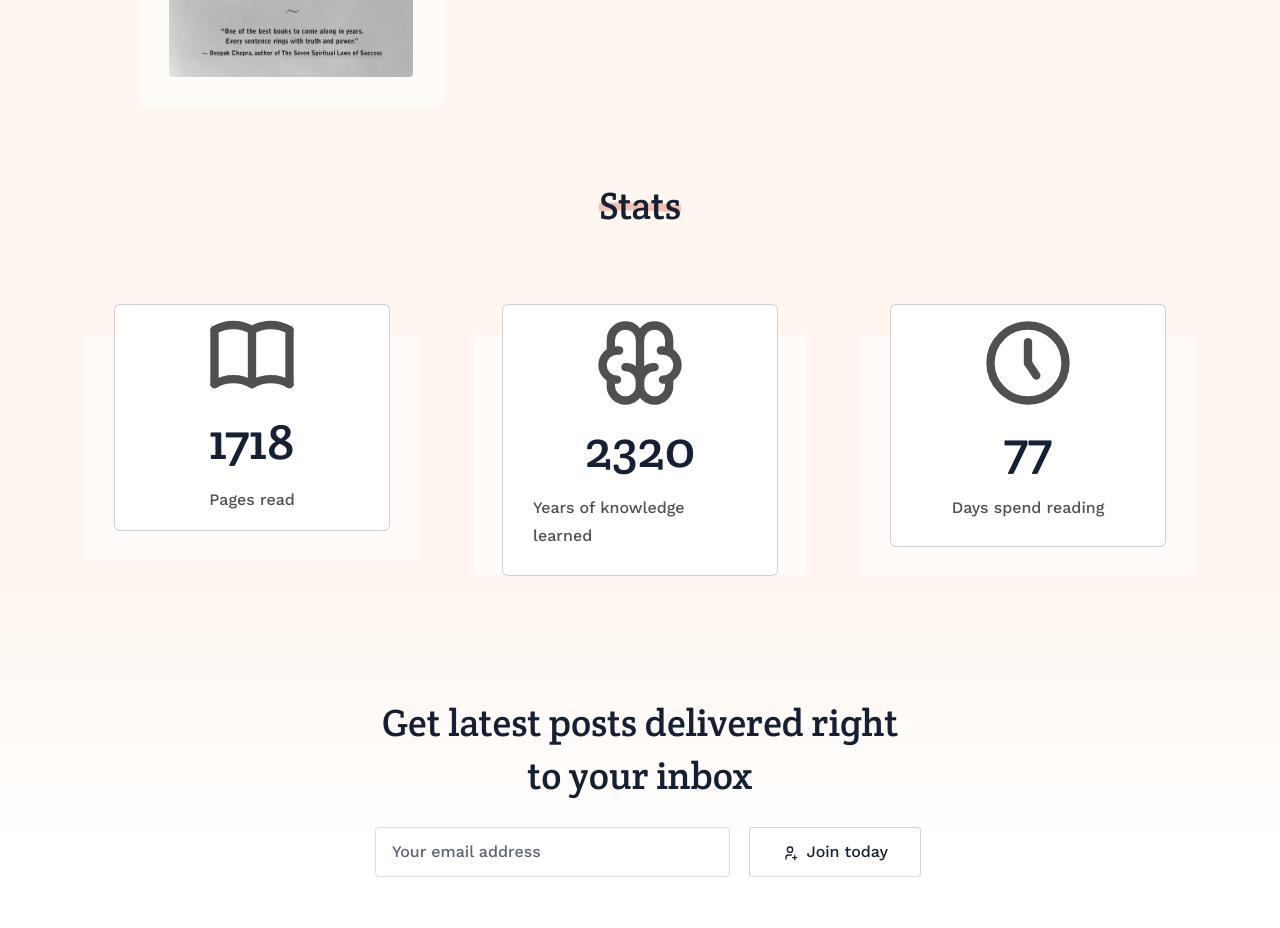
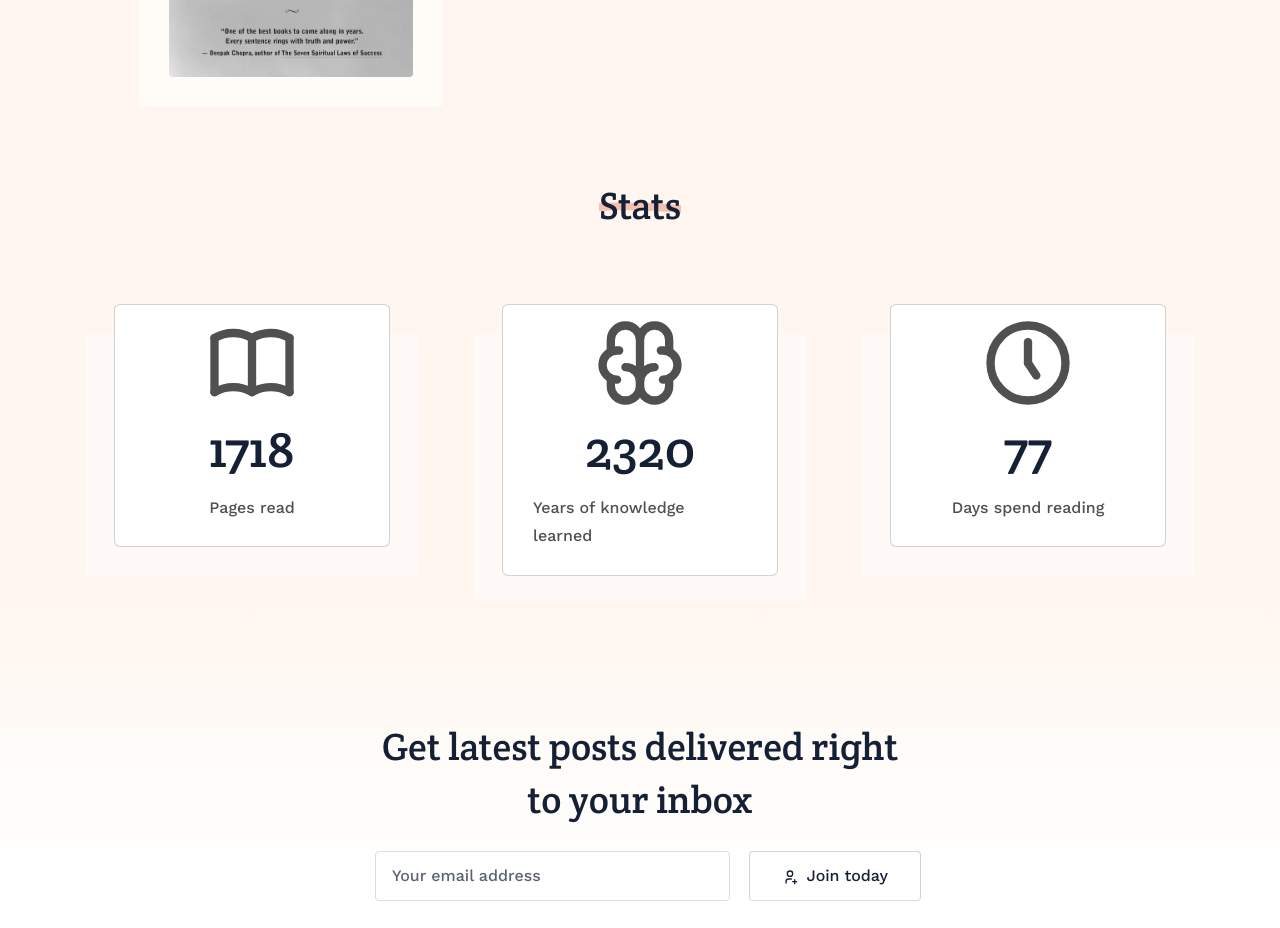
Before and after one commit to DevinHaas/peopleofgrowth, a Next.js app: page / in a window 1280 px wide. Shown: the part 1880-2808 px from the top of the page. Built offline with nearby package versions, Linux system fonts and the light colour scheme.

Commit message:
fixed problem in Stats.js changed picture

```diff
--- a/components/Stats.js
+++ b/components/Stats.js
@@ -43,12 +43,12 @@ export default function Stats() {
     }, []);
 
     return (
-        <div className="mt-4 mt-lg-1 row gy-5 gx-4 g-xl-5">
+        <div className="mt-4 mb-4 mt-lg-1 row gy-5 gx-4 g-xl-5">
             <h2 className="section-title text-center mb-0 mb-lg-4">
                 <span className="p-0">Stats</span>
             </h2>
             <div className="mt-0 col-12 col-md-4">
-                <div className="card quote-card transparent  py-0 mt-lg-5">
+                <div className="card quote-card py-2 mt-lg-5">
                     <div className=" quote-text d-flex flex-column align-items-center">
                         <IconBook size={100}></IconBook>
                         <h1 id="pages" ref={pagesRef}></h1>
--- a/content/author/devin-hasler.md
+++ b/content/author/devin-hasler.md
@@ -1,6 +1,6 @@
 ---
 title: "Devin Hasler"
-image: "/images/author/devin-hasler.jpeg"
+image: "/images/author/devin-hasler.jpg"
 ---
 Self-improvement and growth are a big topic for me and I think it is everyone's duty to become the best version of himself. I try to read every day and with this blog, I want to summarize the books that I have read and say my thoughts about them.
 
```
Also changed, not shown: public/images/author/devin-hasler.jpeg (added), public/images/author/devin-hasler.jpg (added).
